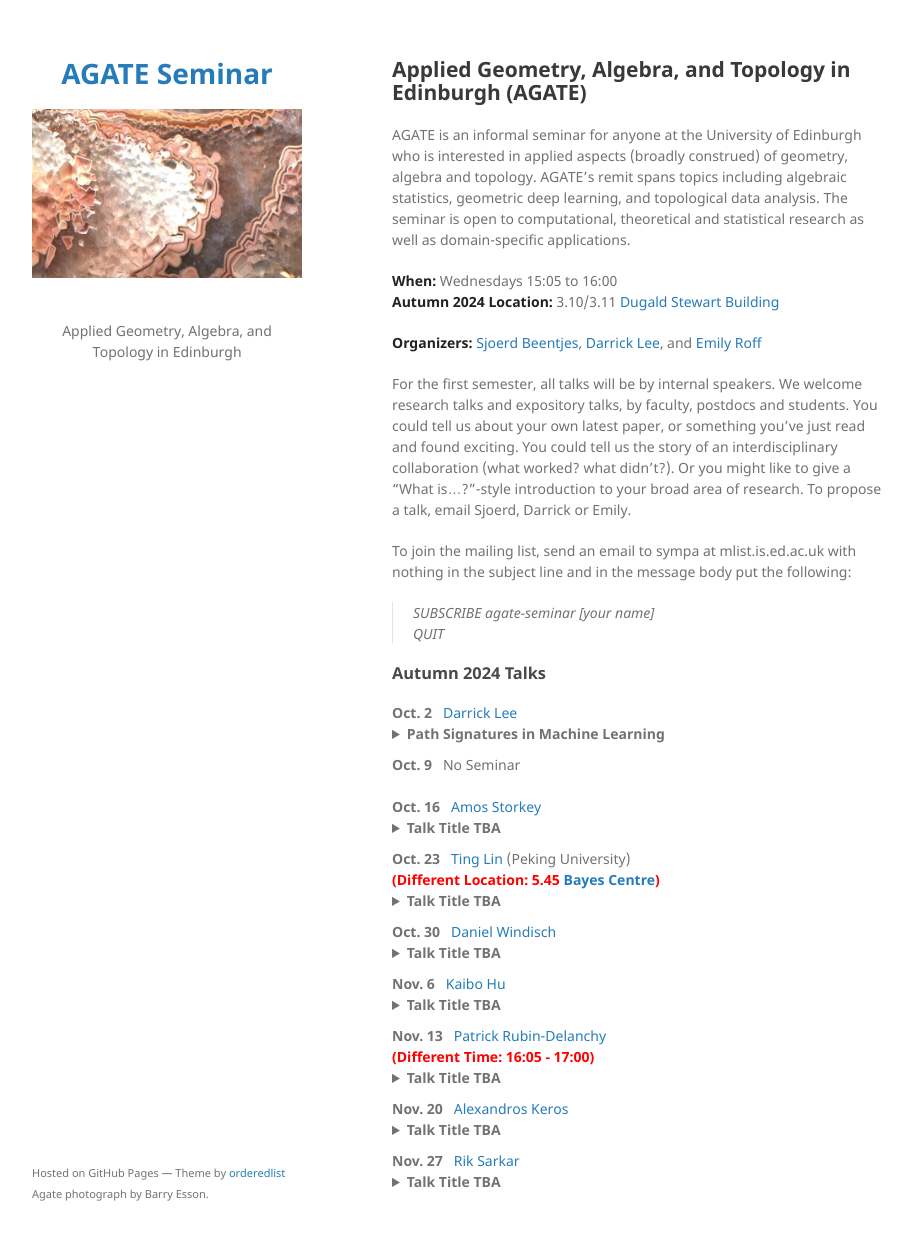
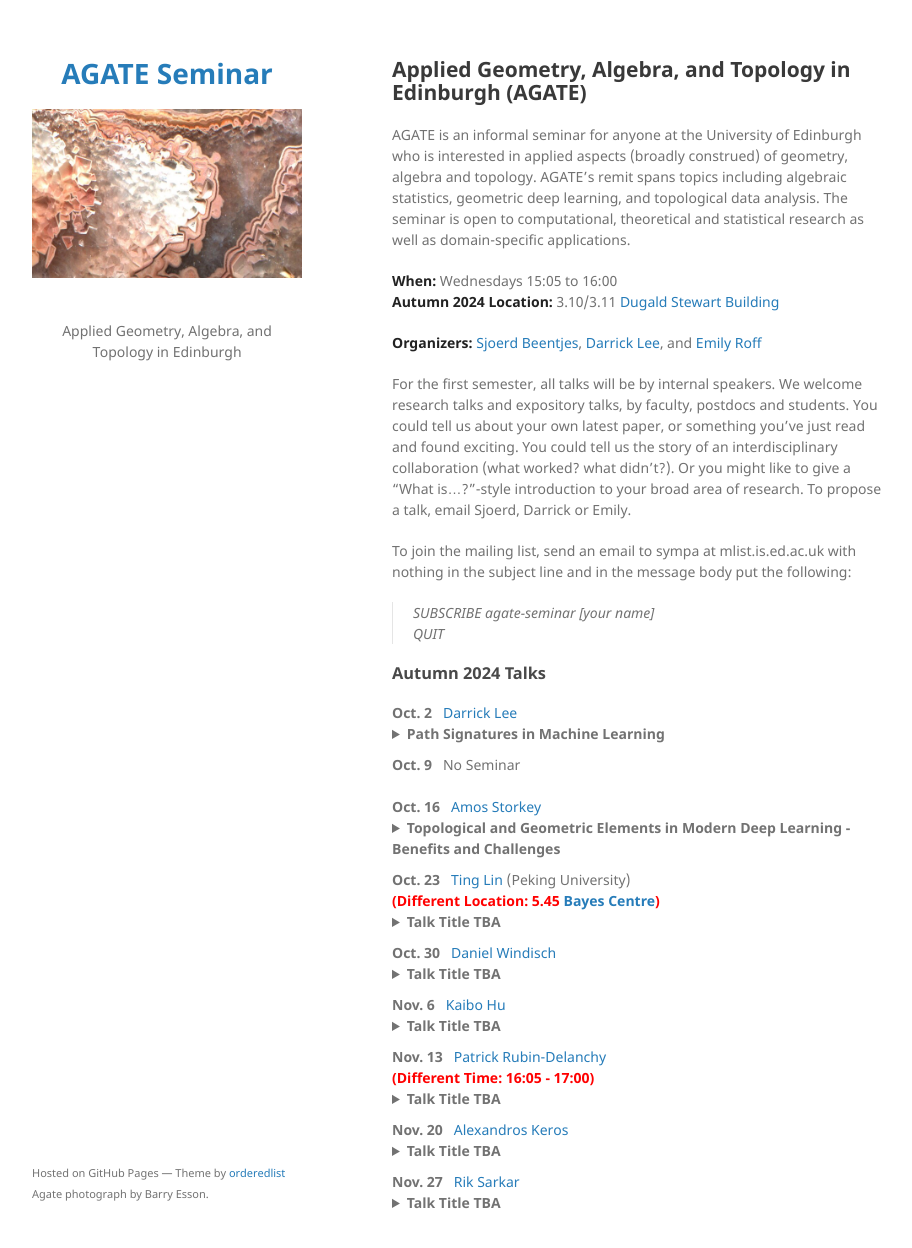
Before and after one commit to agatedinburgh/agatedinburgh.github.io, a Jekyll site: the page built from index.md, in a window 1280 px wide and 1273 px high. Shown: the top 1248 px of the window, without its empty margins (178-1090 px from the left). Built offline with Jekyll 4.4.1, drawn with Linux system fonts in a browser that asks for light colours; our own code applies the rules of GitHub Pages for plain Markdown files; part of the change alters nothing that is shown.

Commit message:
index.md

```diff
--- a/index.md
+++ b/index.md
@@ -35,8 +35,8 @@ To join the mailing list, send an email to sympa at mlist.is.ed.ac.uk with nothi
 
 <nobr><b>Oct. 16</b>  &nbsp; <a href="https://homepages.inf.ed.ac.uk/amos/">Amos Storkey</a></nobr>
 <details style="margin-bottom:10px">
-<summary><b>Talk Title TBA</b></summary>
-<p style="margin-left:30px;"> TBA</p>
+<summary><b>Topological and Geometric Elements in Modern Deep Learning - Benefits and Challenges</b></summary>
+<p style="margin-left:30px;"> This talk will take a simple introduction to machine learning, especially as used in computer vision. We then go on to see the different ways issues of geometry and topology turn up and are handled within the field. We examine the promise, in terms of generalisation, that building geometric understanding adds to a model. At the same time we recognise the challenges that imposing a rigid abstract geometry on a real world space can bring. I will give one example of our work decomposing structure and motion using a Hamiltonian model structure, before opening things up for discussion as to what the future opportunities are.</p>
 </details>
 
 
```
